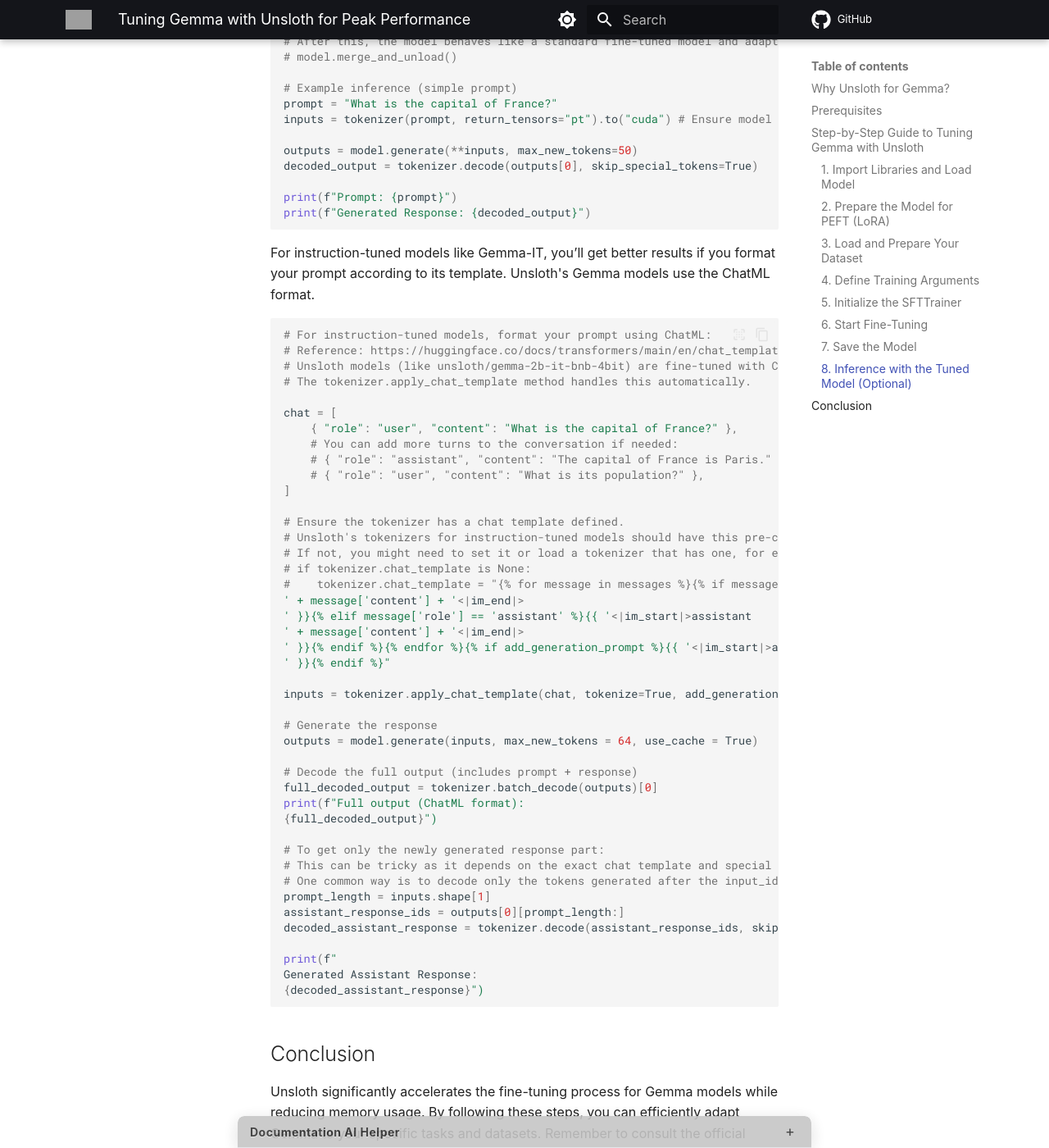
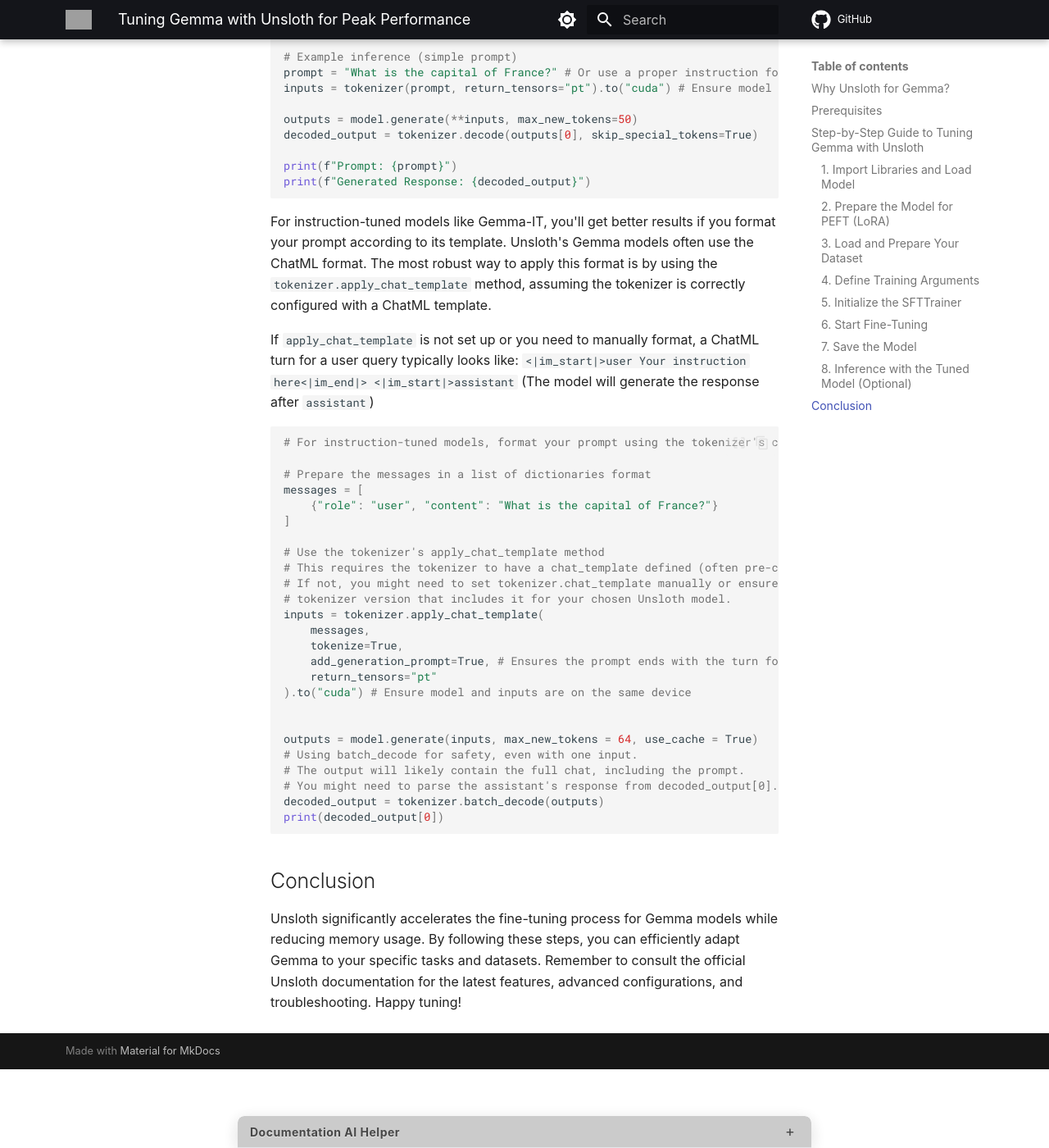
Before and after one commit to blevinscm/genai-docs, an MkDocs documentation site: the page built from docs/gemma-unsloth.md, in a window 1280 px wide and 1400 px high, scrolled down 4731 px. Shown: the whole window at 82% size. Built offline with MkDocs 1.6.1 and Material for MkDocs 9.7.7, drawn with Linux system fonts in a browser that asks for light colours; some web fonts are replaced; comment, search, counter and statistics services are not loaded; some of the changed text lies outside the part shown; grey boxes are pictures that could not be loaded.

Commit message:
Fix: Address issue #51 - Improve clarity and accuracy in gemma-unsloth.md

````diff
--- a/docs/gemma-unsloth.md
+++ b/docs/gemma-unsloth.md
@@ -72,12 +72,12 @@
     target_modules = ["q_proj", "k_proj", "v_proj", "o_proj",
                       "gate_proj", "up_proj", "down_proj",], # Modules to apply LoRA to
     lora_alpha = 16,
-    lora_dropout = 0, # Supports any dropout value, but 0 is an optimized setting for Unsloth.
-    bias = "none",    # Supports "all" or "lora_only". Using "none" is an optimized setting for Unsloth.
+    lora_dropout = 0, # Supports any value, but 0 is an optimized setting for Unsloth
+    bias = "none",    # Supports any, but using 'none' is an optimized setting for Unsloth
     use_gradient_checkpointing = True,
     random_state = 3407,
-    use_rslora = False,  # Set to True to enable Rank-Stabilized LoRA (Unsloth supports this). False is used in this example.
-    loftq_config = None, # Set to a LoftQ configuration object to enable LoftQ initialization (Unsloth supports this). None means LoftQ is not used in this example.
+    use_rslora = False,  # Set to `True` to enable Rank-Stabilized LoRA (Unsloth supports this). `False` is used in this example.
+    loftq_config = None, # Set to a LoftQ configuration object to enable LoftQ initialization (Unsloth supports this). `None` means LoftQ is not used in this example.
 )
 ```
 
@@ -96,8 +96,6 @@
 # def formatting_prompts_func(examples):
 #     texts = []
 #     for instruction, output in zip(examples["instruction"], examples["output"]):
-#         # Create a prompt string in the desired format (e.g., Alpaca)
-#         # Ensure this matches the format the base model was aligned with if applicable
 #         text = f"### Instruction:
 {instruction}
 
@@ -196,15 +194,15 @@
 
 # Load the LoRA adapters to make them active for inference
 model.load_adapter("gemma_unsloth_tuned_lora")
-# The tokenizer was saved in Step 7 and reloaded with the base model above.
+# The tokenizer is already loaded with the base model.
 
 # Optional: To potentially improve inference speed (at the cost of higher VRAM and loss of adapter flexibility),
-# you can merge the LoRA weights directly into the base model.
-# After this, the model behaves like a standard fine-tuned model and adapters cannot be separately managed.
+# you can merge the LoRA weights directly into the base model:
 # model.merge_and_unload()
+# After this, the model behaves like a standard fine-tuned model.
 
 # Example inference (simple prompt)
-prompt = "What is the capital of France?"
+prompt = "What is the capital of France?" # Or use a proper instruction format if needed
 inputs = tokenizer(prompt, return_tensors="pt").to("cuda") # Ensure model and inputs are on the same device
 
 outputs = model.generate(**inputs, max_new_tokens=50)
@@ -213,52 +211,41 @@
 print(f"Prompt: {prompt}")
 print(f"Generated Response: {decoded_output}")
 ```
-For instruction-tuned models like Gemma-IT, you’ll get better results if you format your prompt according to its template. Unsloth's Gemma models use the ChatML format.
+For instruction-tuned models like Gemma-IT, you'll get better results if you format your prompt according to its template. Unsloth's Gemma models often use the ChatML format. The most robust way to apply this format is by using the `tokenizer.apply_chat_template` method, assuming the tokenizer is correctly configured with a ChatML template.
+
+If `apply_chat_template` is not set up or you need to manually format, a ChatML turn for a user query typically looks like:
+`<|im_start|>user
+Your instruction here<|im_end|>
+<|im_start|>assistant
+` (The model will generate the response after `assistant
+`)
 
 ```python
-# For instruction-tuned models, format your prompt using ChatML:
-# Reference: https://huggingface.co/docs/transformers/main/en/chat_templating
-# Unsloth models (like unsloth/gemma-2b-it-bnb-4bit) are fine-tuned with ChatML.
-# The tokenizer.apply_chat_template method handles this automatically.
+# For instruction-tuned models, format your prompt using the tokenizer's chat template:
 
-chat = [
-    { "role": "user", "content": "What is the capital of France?" },
-    # You can add more turns to the conversation if needed:
-    # { "role": "assistant", "content": "The capital of France is Paris." },
-    # { "role": "user", "content": "What is its population?" },
+# Prepare the messages in a list of dictionaries format
+messages = [
+    {"role": "user", "content": "What is the capital of France?"}
 ]
 
-# Ensure the tokenizer has a chat template defined.
-# Unsloth's tokenizers for instruction-tuned models should have this pre-configured.
-# If not, you might need to set it or load a tokenizer that has one, for example:
-# if tokenizer.chat_template is None:
-#    tokenizer.chat_template = "{% for message in messages %}{% if message['role'] == 'user' %}{{ '<|im_start|>user
-' + message['content'] + '<|im_end|>
-' }}{% elif message['role'] == 'assistant' %}{{ '<|im_start|>assistant
-' + message['content'] + '<|im_end|>
-' }}{% endif %}{% endfor %}{% if add_generation_prompt %}{{ '<|im_start|>assistant
-' }}{% endif %}"
+# Use the tokenizer's apply_chat_template method
+# This requires the tokenizer to have a chat_template defined (often pre-configured for Unsloth models).
+# If not, you might need to set tokenizer.chat_template manually or ensure you're using a
+# tokenizer version that includes it for your chosen Unsloth model.
+inputs = tokenizer.apply_chat_template(
+    messages,
+    tokenize=True,
+    add_generation_prompt=True, # Ensures the prompt ends with the turn for the assistant to speak
+    return_tensors="pt"
+).to("cuda") # Ensure model and inputs are on the same device
 
-inputs = tokenizer.apply_chat_template(chat, tokenize=True, add_generation_prompt=True, return_tensors="pt").to("cuda")
 
-# Generate the response
 outputs = model.generate(inputs, max_new_tokens = 64, use_cache = True)
-
-# Decode the full output (includes prompt + response)
-full_decoded_output = tokenizer.batch_decode(outputs)[0]
-print(f"Full output (ChatML format):
-{full_decoded_output}")
-
-# To get only the newly generated response part:
-# This can be tricky as it depends on the exact chat template and special tokens.
-# One common way is to decode only the tokens generated after the input_ids length.
-prompt_length = inputs.shape[1]
-assistant_response_ids = outputs[0][prompt_length:]
-decoded_assistant_response = tokenizer.decode(assistant_response_ids, skip_special_tokens=True)
-
-print(f"
-Generated Assistant Response:
-{decoded_assistant_response}")
+# Using batch_decode for safety, even with one input.
+# The output will likely contain the full chat, including the prompt.
+# You might need to parse the assistant's response from decoded_output[0].
+decoded_output = tokenizer.batch_decode(outputs)
+print(decoded_output[0])
 ```
 
 ## Conclusion
````
